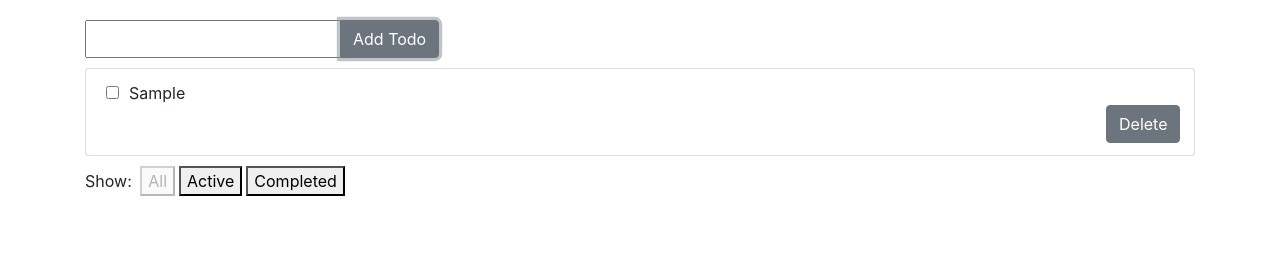
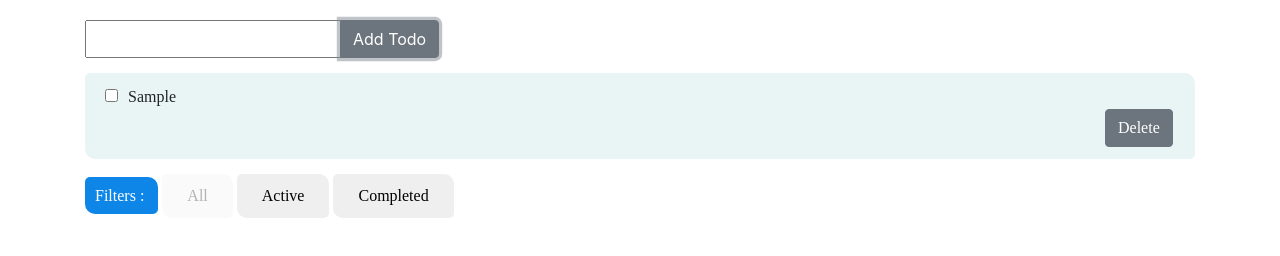
Before and after one commit to dipakbhise/redux-todo-mapstateprops, a React app: page / in a window 1280 px wide. Both pictures are taken after typing "Sample" into the empty fields and a click on the button "Add Todo". Built offline with nearby package versions, Linux system fonts and the light colour scheme.

Commit message:
stylling Updated

```diff
--- a/public/index.html
+++ b/public/index.html
@@ -3,7 +3,7 @@
   <head>
     <meta charset="utf-8">
     <meta name="viewport" content="width=device-width, initial-scale=1">
-    <title>Redux Todos Example</title>
+    <title>ToDo List</title>
   </head>
   <body>
     <div id="root"></div>
--- a/src/components/Footer.js
+++ b/src/components/Footer.js
@@ -4,8 +4,8 @@ import { VisibilityFilters } from '../actions'
 
 const Footer = () => (
   <div>
-    <span>Show: </span>
-    <FilterLink filter={VisibilityFilters.SHOW_ALL}>
+    <span style= {{background:"#0D86E8", padding:"10px 10px", borderRadius:"5px 10px", color:"white", fontFamily:"cursive"}}>Filters : </span>
+    <FilterLink filter={VisibilityFilters.SHOW_ALL} >
       All
     </FilterLink>
     <FilterLink filter={VisibilityFilters.SHOW_ACTIVE}>
--- a/src/components/Link.js
+++ b/src/components/Link.js
@@ -6,7 +6,7 @@ const Link = ({ active, children, onClick }) => (
        onClick={onClick}
        disabled={active}
        style={{
-           marginLeft: '4px',
+           marginLeft: '4px',  padding:"10px 25px", borderRadius:"5px 10px", fontFamily:"cursive", border:"5px"
        }}
     >
       {children}
--- a/src/components/Todo.js
+++ b/src/components/Todo.js
@@ -7,30 +7,37 @@ import { deleteTodo, markTodo } from '../actions'
 
 const Todo = ({ onClick, completed, text, id, deleted, marked, status }) => (
 
+
+
   <ListGroupItem
     onClick={onClick}
     style={{
-      textDecoration: completed ? 'line-through' : 'none', width:"100%"
+      textDecoration: completed ? 'line-through' : 'none', background:"#E9F4F5", margin:"5px 0", borderRadius:"5px 10px", border:"1px #E9F4F5", fontFamily:"cursive"
 
     }}
   >
 
+
 <input type="checkbox" style={{
       marginRight:"10px",
+      cursor:"pointer",
 
     }} onClick={()=> marked(!status, id)}></input>
 
-    <span style={{
-      width:"100%",
-    }}>{text}</span>
+
+    <span>{text}</span>
 
 
 <Button style={{
-      marginLeft:"1000px",
+    //  position:"relative", left:"100px"
+    marginLeft:"1000px",
+
+
     }} onClick={()=>deleted(id)}>Delete</Button>
 
 
   </ListGroupItem>
+
 
 )
 
```
